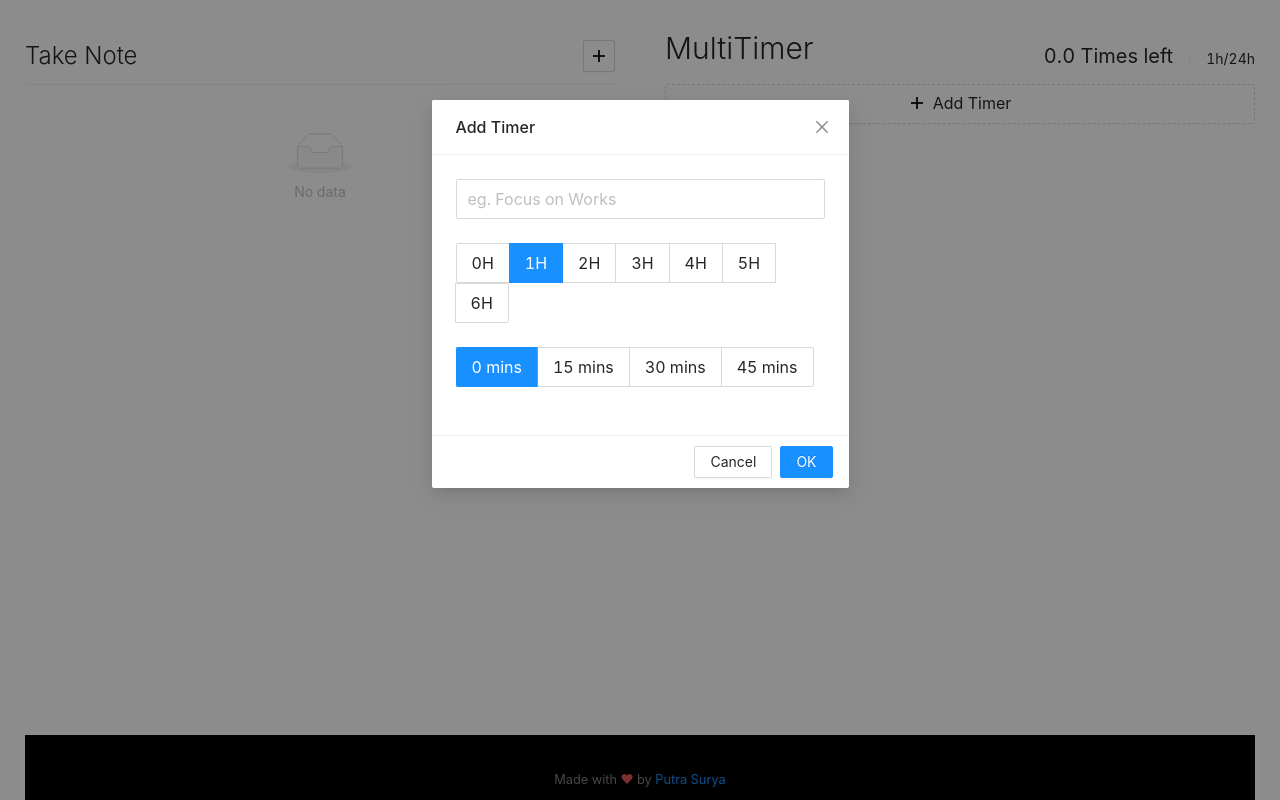
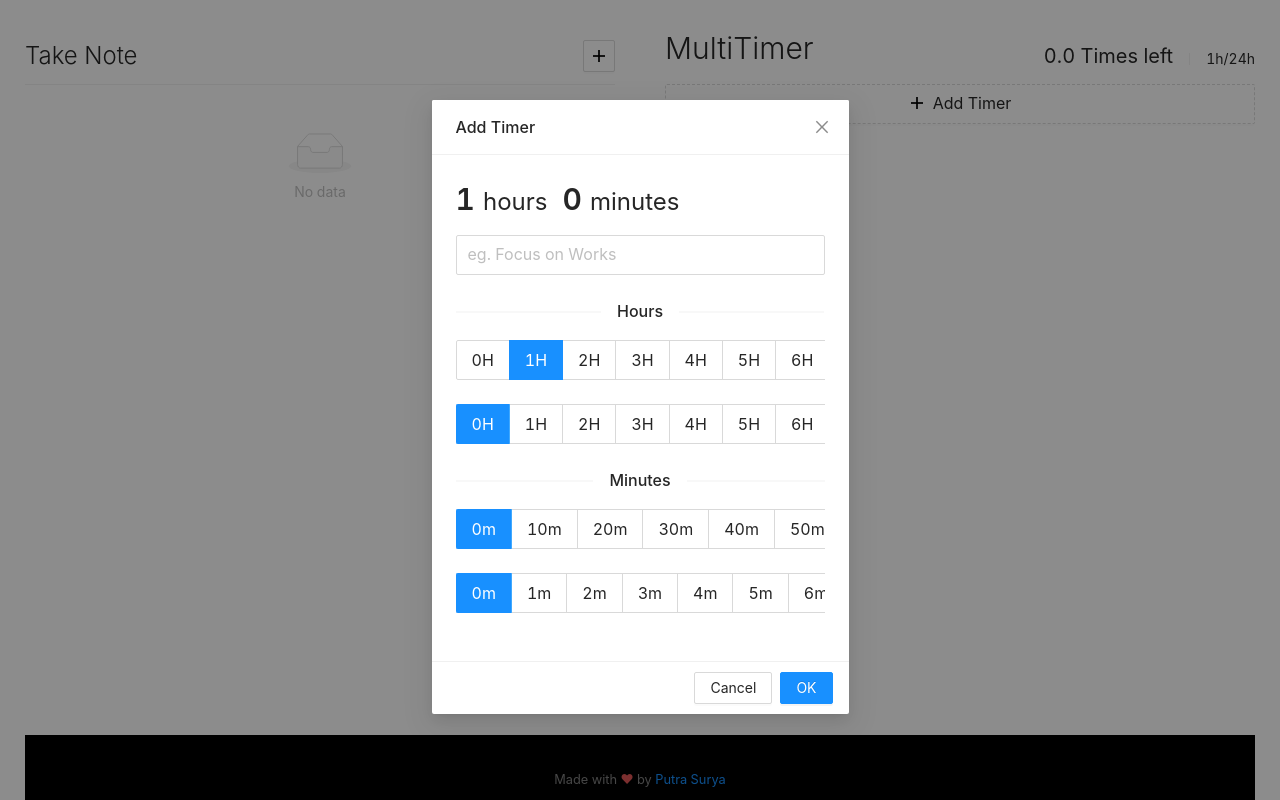
Before and after one commit to putrasurya/kaizen, a React (Create React App) app: page / in a window 1280 px wide. Both pictures are taken after a click on the button "Add Timer". Built offline with nearby package versions, Linux system fonts and the light colour scheme.

Commit message:
add more freedom to choose minutes and hours

```diff
--- a/src/components/TimerAdd.jsx
+++ b/src/components/TimerAdd.jsx
@@ -1,4 +1,4 @@
-import { Button, Modal, Form, Input, Radio } from "antd";
+import { Button, Modal, Form, Input, Radio, Divider, Typography } from "antd";
 import { PlusOutlined } from "@ant-design/icons";
 import { useContext, useState } from "react";
 import { useForm } from "antd/lib/form/Form";
@@ -9,10 +9,12 @@ const { Item } = Form;
 
 function AddTimer() {
   const { addTimer } = useContext(store);
+  const [theHour, setTheHour] = useState(1);
+  const [theMinute, setTheMinute] = useState(0);
   const [show, setShow] = useState(false);
   const [form] = useForm();
 
-  const timeOptions = [
+  const hourOptions = [
     { label: "0H", value: 0 },
     { label: "1H", value: 60 * 60 * 1 },
     { label: "2H", value: 60 * 60 * 2 },
@@ -22,18 +24,39 @@ function AddTimer() {
     { label: "6H", value: 60 * 60 * 6 },
   ];
 
-  const timeAdditionalOptions = [
-    { label: "0 mins", value: 0 },
-    { label: "15 mins", value: 60 * 15 },
-    { label: "30 mins", value: 60 * 30 },
-    { label: "45 mins", value: 60 * 45 },
+  const minutes09Options = [
+    { label: "0m", value: 0 },
+    { label: "1m", value: 60 * 1 },
+    { label: "2m", value: 60 * 2 },
+    { label: "3m", value: 60 * 3 },
+    { label: "4m", value: 60 * 4 },
+    { label: "5m", value: 60 * 5 },
+    { label: "6m", value: 60 * 6 },
+    { label: "7m", value: 60 * 7 },
+    { label: "8m", value: 60 * 8 },
+    { label: "9m", value: 60 * 9 },
+  ];
+
+  const minutes1050Options = [
+    { label: "0m", value: 0 },
+    { label: "10m", value: 60 * 10 },
+    { label: "20m", value: 60 * 20 },
+    { label: "30m", value: 60 * 30 },
+    { label: "40m", value: 60 * 40 },
+    { label: "50m", value: 60 * 50 },
   ];
 
   const addingTimer = (values) => {
-    addTimer(values.title, values.seconds + values.secondsAdditional);
+    addTimer(values.title, values.hours1 + values.hours2 + values.minutes1 + values.minutes2);
     setShow(false);
     form.resetFields();
   };
+
+  const updateView = () => {
+    const values = form.getFieldsValue();
+    setTheHour(_ => (values.hours1+values.hours2) / (60*60));
+    setTheMinute(_ => (values.minutes1+values.minutes2) / (60));
+  }
 
   return (
     <>
@@ -57,25 +80,50 @@ function AddTimer() {
         }}
         onOk={() => form.submit()}
       >
+        <Typography.Title level={2}>
+          <span>{theHour} <small className={styles.small_note}>hours</small></span>
+          <span className={styles.minutes_note}>{theMinute} <small className={styles.small_note}>minutes</small></span>
+        </Typography.Title>
         <Form
           form={form}
           size="large"
           onFinish={addingTimer}
-          initialValues={{ seconds: 60 * 60, secondsAdditional: 0 }}
+          onFieldsChange={(_, __) => updateView()}
+          initialValues={{ hours1: 60 * 60, hours2: 0, minutes1: 0, minutes2: 0 }}
         >
           <Item name="title" required={true}>
             <Input placeholder="eg. Focus on Works" />
           </Item>
-          <Item name="seconds" required={true}>
+          <Divider>Hours</Divider>
+          <Item name="hours1" required={true} className={styles.radio_group}>
             <Radio.Group
-              options={timeOptions}
+              className={styles.radio_items}
+              options={hourOptions}
               optionType="button"
               buttonStyle="solid"
             />
           </Item>
-          <Item name="secondsAdditional" required={true}>
+          <Item name="hours2" required={true} className={styles.radio_group}>
             <Radio.Group
-              options={timeAdditionalOptions}
+              className={styles.radio_items}
+              options={hourOptions}
+              optionType="button"
+              buttonStyle="solid"
+            />
+          </Item>
+          <Divider>Minutes</Divider>
+          <Item name="minutes1" required={true} className={styles.radio_group}>
+            <Radio.Group
+              className={styles.radio_items}
+              options={minutes1050Options}
+              optionType="button"
+              buttonStyle="solid"
+            />
+          </Item>
+          <Item name="minutes2" required={true} className={styles.radio_group}>
+            <Radio.Group
+              className={styles.radio_items}
+              options={minutes09Options}
               optionType="button"
               buttonStyle="solid"
             />
--- a/src/components/TimerAdd.module.css
+++ b/src/components/TimerAdd.module.css
@@ -1,3 +1,19 @@
 .add_timer_button {
   margin-bottom: 7px;
 }
+
+.radio_group {
+  overflow: auto;
+}
+
+.radio_items {
+  white-space: nowrap;
+}
+
+.small_note {
+  font-weight: normal;
+}
+
+.minutes_note {
+  margin-left: 15px;
+}
```
